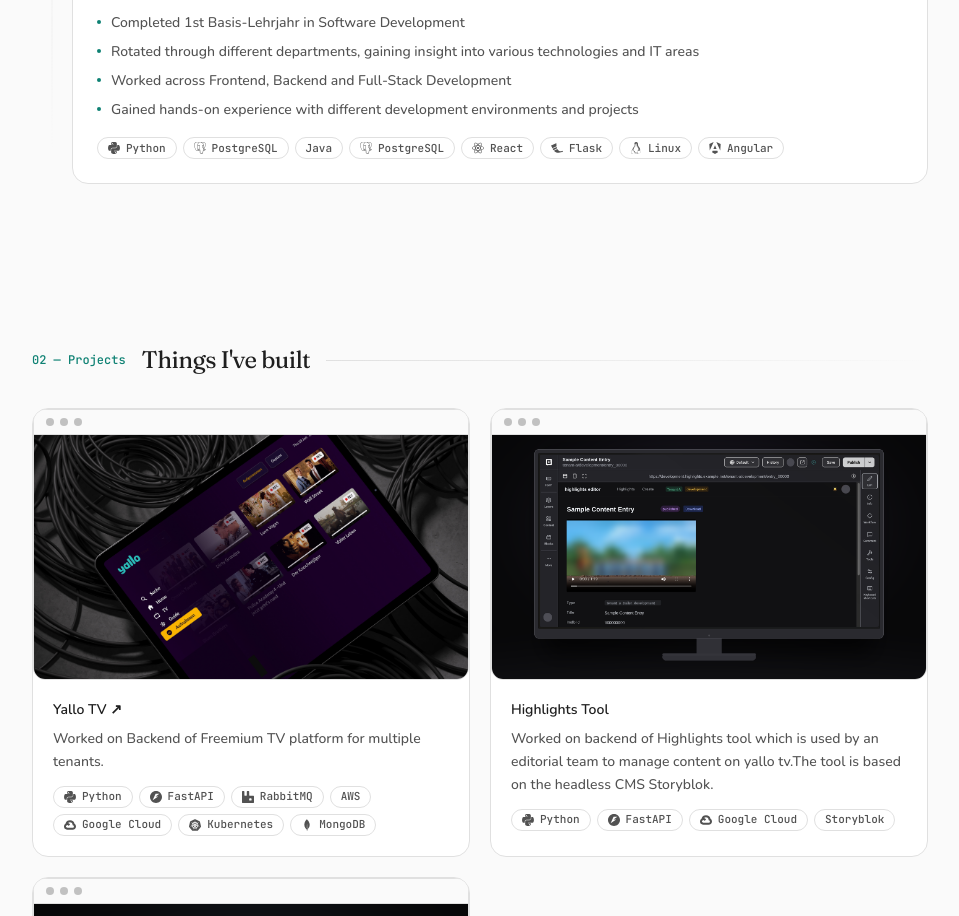
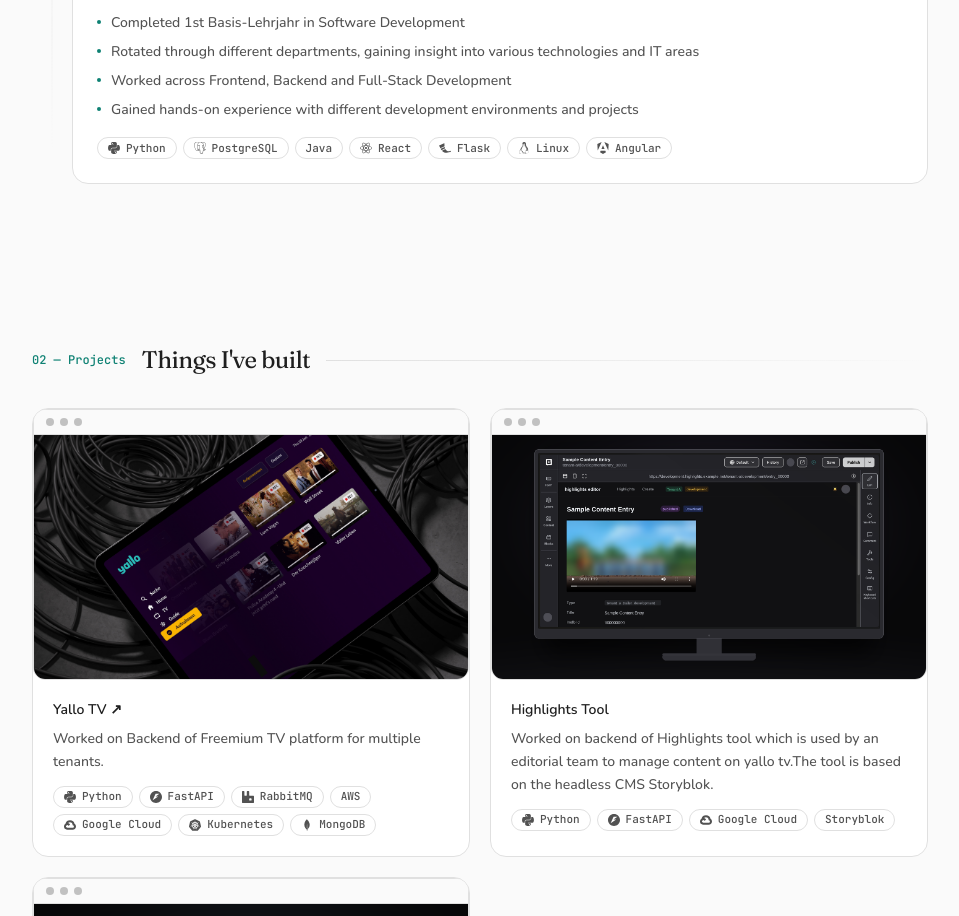
Before and after one commit to Liam-2601/resume, a React (Vite) app: page / in a window 1280 px wide. Shown: the part 1720-2636 px from the top of the page, without its empty margins (160-1119 px from the left). Built offline with nearby package versions, Linux system fonts and the light colour scheme.

Commit message:
removed duplicated

```diff
--- a/src/data/resume.en.ts
+++ b/src/data/resume.en.ts
@@ -92,7 +92,7 @@
         'Worked across Frontend, Backend and Full-Stack Development',
         'Gained hands-on experience with different development environments and projects',
       ],
-      stack: ['Python', 'PostgreSQL', 'Java', 'PostgreSQL', 'React', 'Flask', 'Linux', 'Angular'],
+      stack: ['Python', 'PostgreSQL', 'Java', 'React', 'Flask', 'Linux', 'Angular'],
     },
   ] satisfies Experience[],
 
```
